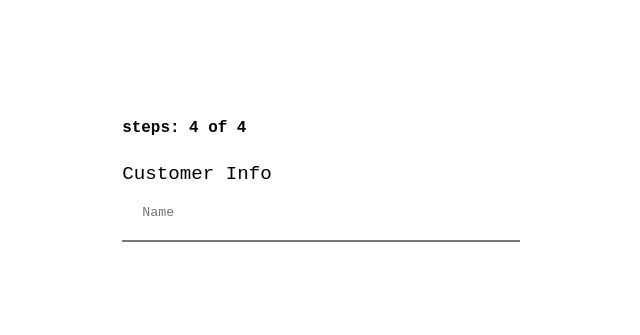
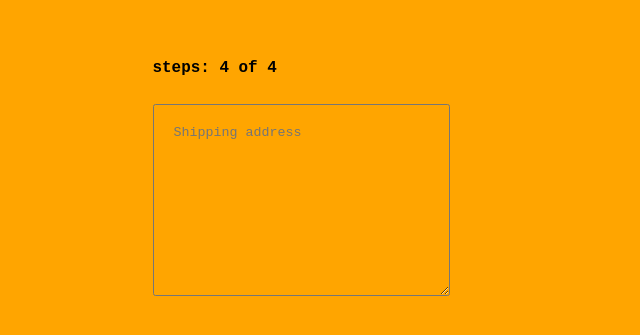
Before and after one commit to devmallett/react-basics, a React (Create React App) app in the folder d01/eone/: page / in a window 1280 px wide. Shown: the part 233-568 px from the top of the page, without its empty margins (339-979 px from the left). Built offline with nearby package versions, Linux system fonts and the light colour scheme.

Commit message:
text area

```diff
--- a/d01/eone/src/App.js
+++ b/d01/eone/src/App.js
@@ -1,8 +1,9 @@
 import Form from "./form/Form";
+import Form2 from "./form/Form2";
 function App() {
   return (
     <>
-      <Form />
+      <Form2 />
     </>
   );
 }
--- a/d01/eone/src/form/Form2.js
+++ b/d01/eone/src/form/Form2.js
@@ -0,0 +1,34 @@
+import React from "react";
+import "./form.css";
+
+const Form2 = () => {
+  const count = 4;
+  return (
+    <div>
+      <div className="form-box">
+        <h5 className="form-step">steps: {count} of 4</h5>
+        <form action="">
+          <div className="field1">
+            {/* <label htmlFor="singleLine">Customer Info</label> */}
+            <textarea
+              className="field2"
+              name=""
+              id=""
+              cols="30"
+              rows="10"
+              placeholder="Shipping address"
+            />
+          </div>
+          {/* <button type="submit" id="submitBtn" className="submitBtn"> */}
+          {/* Submit */}
+          {/* </button> */}
+        </form>
+
+        {/* <button className="prevBtn">Prev</button> */}
+        {/* <button className="nextBtn">Next</button> */}
+      </div>
+    </div>
+  );
+};
+
+export default Form2;
--- a/d01/eone/src/form/form.css
+++ b/d01/eone/src/form/form.css
@@ -5,6 +5,7 @@ body {
   justify-content: center;
   align-items: center;
   font-size: 1.2rem;
+  background-color: orange;
 }
 
 #singleLine {
@@ -15,6 +16,7 @@ body {
   /* text-underline-position: under; */
 }
 
+/* Single field with text on it  */
 .field1 > input {
   position: relative;
   width: 20rem;
@@ -30,3 +32,17 @@ body {
 /* #singleLine::after {
   border: none;
 } */
+
+.field2 {
+  outline: none;
+  /* border-top: 10px;
+  border-right: none;
+  border-left: none; */
+  padding: 1.25rem;
+  background-color: inherit;
+  border-radius: 2.5px;
+}
+
+.field2 > input {
+  font-family: inherit;
+}
```
